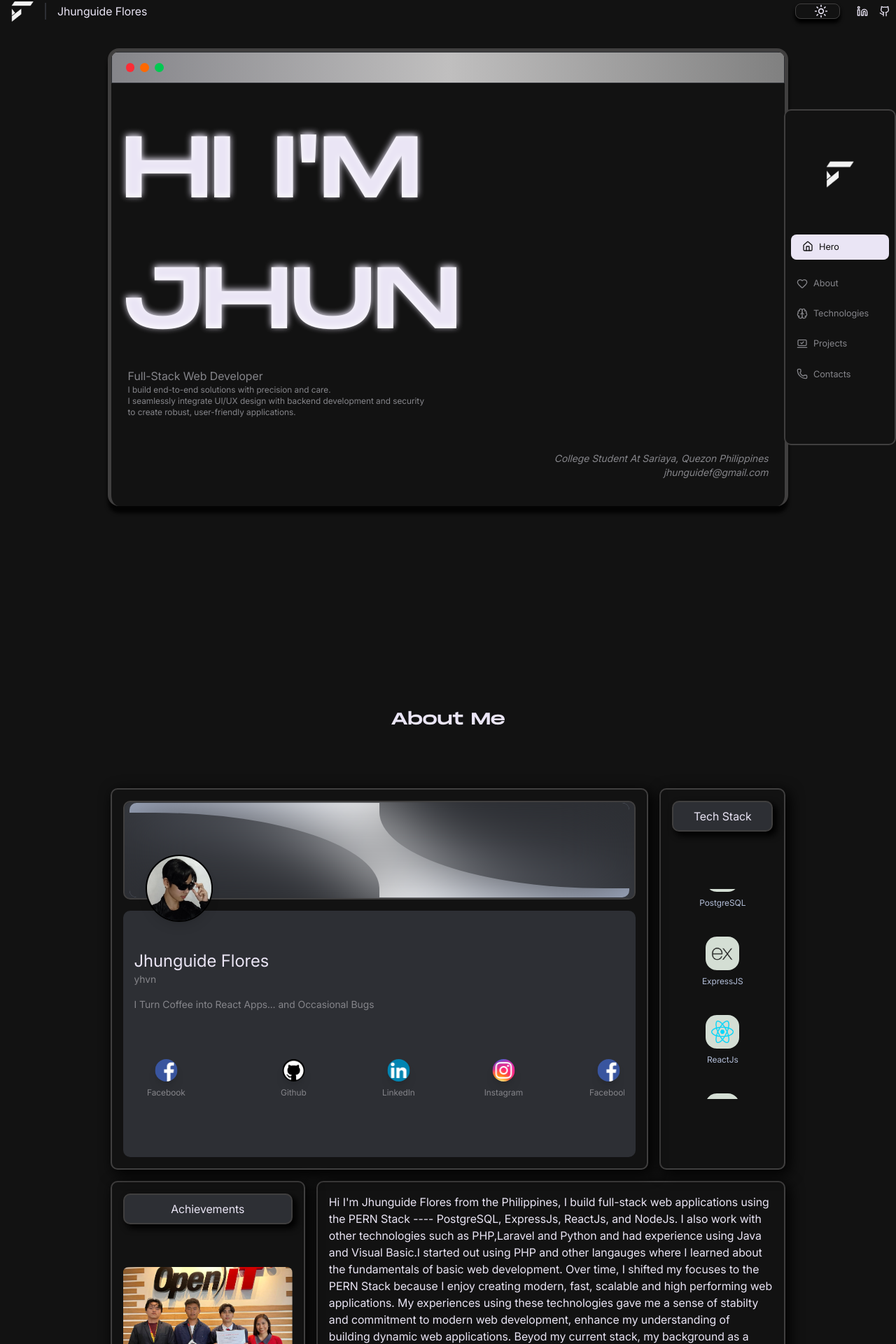
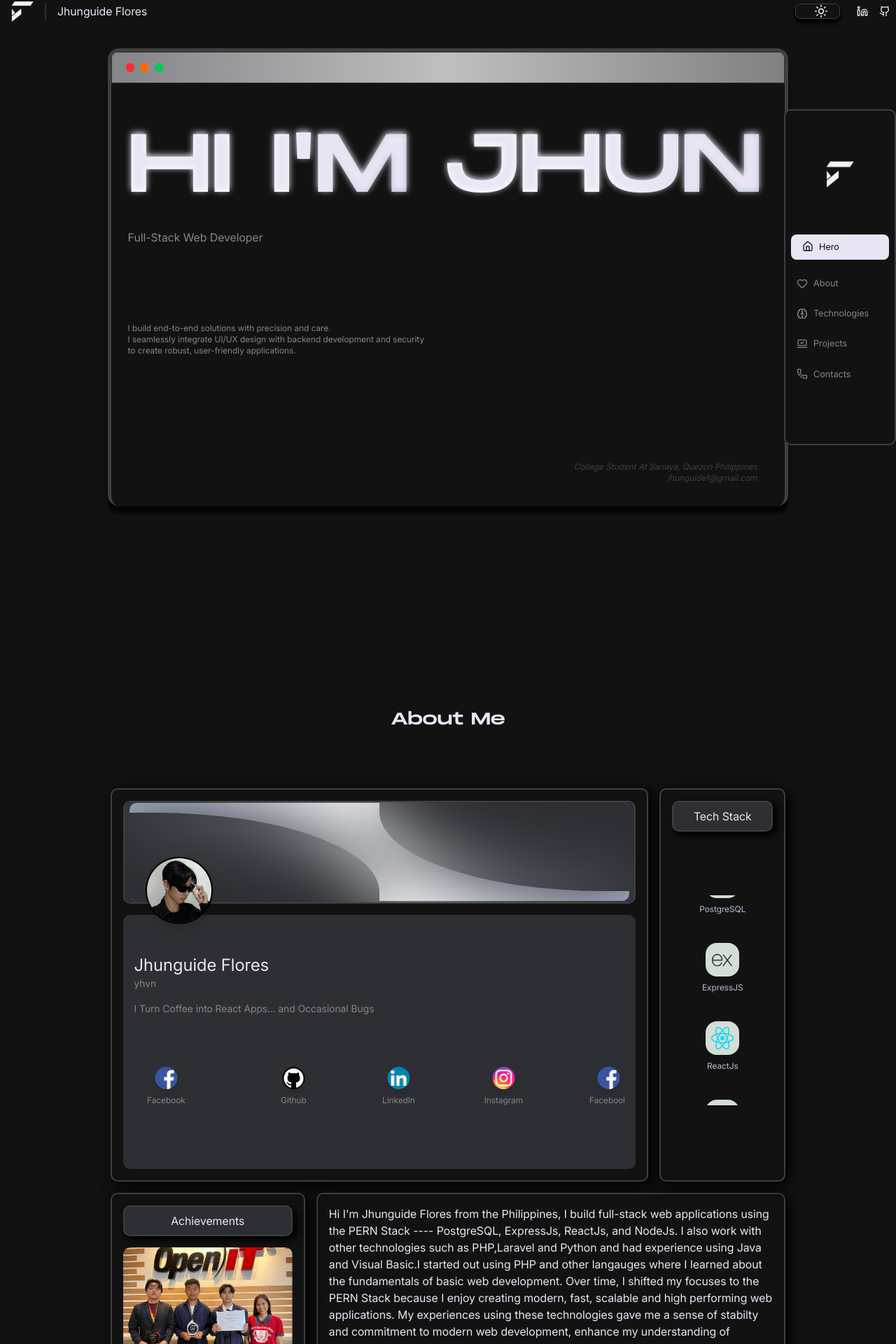
Before and after one commit to yhvn-dev/yhun-portfolio, a React (Vite) app in the folder frontend/: page / in a window 1280 px wide. Shown: the part 4-1924 px from the top of the page at 70% size. Built offline with nearby package versions, Linux system fonts and the light colour scheme; no server answers; grey boxes are pictures that could not be loaded.

Commit message:
Added Animation to the hero page

```diff
--- a/frontend/src/App.css
+++ b/frontend/src/App.css
@@ -207,3 +207,29 @@ body::-webkit-scrollbar-thumb{
 .JHVN-TEXT{
    font-family:"Monument Text";
 }
+
+
+
+/* Add this to your global CSS file or Tailwind config */
+@keyframes fadeInUp {
+  from {
+    opacity: 0;
+    transform: translateY(20px);
+  }
+  to {
+    opacity: 1;
+    transform: translateY(0);
+  }
+}
+
+.fade-in-up {
+  opacity: 0;
+  animation: fadeInUp 0.6s ease-out forwards;
+}
+
+/* Optional: Add staggered delays for sequential animation */
+.fade-in-up:nth-child(1) { animation-delay: 0.1s; }
+.fade-in-up:nth-child(2) { animation-delay: 0.2s; }
+.fade-in-up:nth-child(3) { animation-delay: 0.3s; }
+.fade-in-up:nth-child(4) { animation-delay: 0.4s; }
+.fade-in-up:nth-child(5) { animation-delay: 0.5s; }
--- a/frontend/src/hooks/animations.jsx
+++ b/frontend/src/hooks/animations.jsx
@@ -1,32 +1,57 @@
 import { useEffect, useRef,useState } from "react";
 import { Social_Media, Tech_Stack } from "../data/image_resources";
 import Jhvn from "../assets/Images/jhvn_1_LOGO.png"
+import { motion, useInView } from "framer-motion";
+
+export function FadeInWhenVisible({ children, delay = 0, as = "div", className = "" }) {
+  const Component = as;
+  const MotionWrapper = motion(Component);
+
+  return (
+    <MotionWrapper
+      className={className}
+      style={{ width: "100%", height: "100%" }}
+      initial={{ opacity: 0, y: 20 }}
+      whileInView={{ opacity: 1, y: 0 }}
+      viewport={{ once: true }}
+      transition={{ duration: 0.6, delay }}
+    >
+      {children}
+    </MotionWrapper>
+  );
+}
 
 
-export function useScrollAnimation(className, options = { threshold: 0.2 }) {
-  const elementsRef = useRef([]);
 
-  useEffect(() => {
-    const observer = new IntersectionObserver(
-      (entries) => {
-        entries.forEach((entry) => {
-          entry.target.classList.toggle("show", entry.isIntersecting);
-        });
-      },
-      options
-    );
+export function useFadeInAnimation(delay = 0) {
+  const ref = useRef(null);
+  const isInView = useInView(ref, { once: true });
 
-    const elements = document.querySelectorAll(`.${className}`);
-    elementsRef.current = elements;
-
-    elements.forEach((el) => observer.observe(el));
-
-    return () => observer.disconnect();
-  }, [className, options]);
-
-  return elementsRef;
+  return {
+    ref,
+    initial: { opacity: 0, y: 20 },
+    animate: isInView ? { opacity: 1, y: 0 } : { opacity: 0, y: 20 },
+    transition: { duration: 0.6, delay }
+  };
 }
 
+// Or if you want to use motion components directly:
+export function AnimatedDiv({ children, delay = 0, className = "" }) {
+  const ref = useRef(null);
+  const isInView = useInView(ref, { once: true });
+
+  return (
+    <motion.div
+      ref={ref}
+      className={className}
+      initial={{ opacity: 0, y: 20 }}
+      animate={isInView ? { opacity: 1, y: 0 } : { opacity: 0, y: 20 }}
+      transition={{ duration: 0.6, delay }}
+    >
+      {children}
+    </motion.div>
+  );
+}
 
 
 export function SociaMediaAnimation() {
--- a/frontend/src/pages/Home/Sections/about.jsx
+++ b/frontend/src/pages/Home/Sections/about.jsx
@@ -1,10 +1,8 @@
 import { GithubStats } from "../../../services/GithubStats";
 import { useGithub } from "../../../Context/githubContext";
 import Me_1 from "../../../assets/Images/Me 1.png";
-import {FileUser,Phone,Lightbulb} from "lucide-react"
 import * as Animation from "../../../hooks/animations"
 import Carousel from "../../../features/carousel";
-
 
 function About() {
   const { stats } = useGithub();
@@ -20,7 +18,7 @@ function About() {
       w-full rounded-2xl p-1  ">
 
         {/* Title */}
-        <div className="center w-full h-[20%]">
+        <div className="center w-full h-[20%] fade-in-up">
           <p className="monu-txt text-2xl text-[var(--main-white)] my-16">About Me</p>
         </div>
 
@@ -31,7 +29,7 @@ function About() {
           <div className="relative p-4 gap-4 grid grid-rows-10 grid-cols-1
           col-start-1 col-span-full
           md:col-start-1 md:col-end-9 md:row-start-1 md:row-end-7
-          border-2 border-[var(--metal-dark2)] rounded-[10px] shadow-[5px_5px_20px_1px_black] overflow-hidden">
+          border-2 border-[var(--metal-dark2)] rounded-[10px] shadow-[5px_5px_20px_1px_black] overflow-hidden fade-in-up">
             {/* Header Background */}
 
             <header className="relative center w-full h-full rounded-[10px]
@@ -96,7 +94,7 @@ function About() {
           md:col-start-4 md:col-end-11 md:row-start-7 md:row-end-10
           border-2 border-[var(--metal-dark2)]
           rounded-[10px] shadow-[5px_5px_20px_1px_black] text-[var(--main-white)] overflow-y-auto
-          min-h-[200px]">
+          min-h-[200px] fade-in-up">
               <p className="">
                   Hi I'm Jhunguide Flores from the Philippines, I build full-stack
                 web applications using the PERN Stack ---- PostgreSQL, ExpressJs, ReactJs, and NodeJs.
@@ -116,7 +114,7 @@ function About() {
             md:col-start-9 md:col-span-full md:row-start-1 md:row-end-7
             border-2 border-[var(--metal-dark2)] rounded-[10px]
             shadow-[5px_5px_20px_1px_black] p-4
-            w-full md:max-w-[380px] md:mx-auto">
+            w-full md:max-w-[380px] md:mx-auto fade-in-up">
 
             <div className="center w-full p-2 bg-[var(--dark-variant)]
             rounded-[10px] border-2 border-[var(--metal-dark2)]
@@ -126,37 +124,27 @@ function About() {
             <Animation.TechStackAnimation/>
           </div>
 
-        {/* Achievements */}
-        <div className="
-          col-start-1 col-span-full row-start-5 row-end-8
-          md:col-start-1 md:col-end-4 md:row-start-7 md:row-end-10
-          border-2 border-[var(--metal-dark2)] rounded-[10px]
-          shadow-[5px_5px_20px_1px_black] p-4
-          flex flex-col
-          overflow-hidden">
+
+          {/* ACHIEVEMENTS */}
+          <div className="col-span-full md:col-span-3 md:col-start-1 md:row-start-7 md:row-end-8 fade-in-up">
+            <div className="border-2 border-[var(--metal-dark2)] rounded-[10px]
+              shadow-[5px_5px_20px_1px_black] p-4 flex flex-col overflow-hidden">
 
               {/* Header */}
-          <div className="
-            center w-full p-2 bg-[var(--dark-variant)]
-            rounded-[10px] border-2 border-[var(--metal-dark2)]
-            shadow-[5px_5px_10px_1px_black] text-[var(--main-white)]
-            h-autot">
+              <div className="center w-full p-2 bg-[var(--dark-variant)] rounded-[10px] border-2 border-[var(--metal-dark2)]
+                shadow-[5px_5px_10px_1px_black] text-[var(--main-white)]">
                 Achievements
               </div>
 
-          {/* Content that fills the remaining space */}
-          <div className="
-            flex-1 center w-full mt-4 rounded-[10px]">
+              <div className="flex-1 center w-full mt-4 rounded-[10px]">
                 <Carousel/>
+              </div>
             </div>
           </div>
 
           <div>
-
-
+            {/* Empty div for potential future content */}
           </div>
-
-
 
         </div>
 
--- a/frontend/src/pages/Home/Sections/hero.jsx
+++ b/frontend/src/pages/Home/Sections/hero.jsx
@@ -1,20 +1,25 @@
+import { FadeInWhenVisible } from "../../../hooks/animations";
 
 function Hero() {
-
   return (
     <>
-        <section className="sections w-full
-        col-start-1 col-end-1 row-start-1 row-end-2 border-none ">
 
-            <div className="sections col-start-1 col-end-4 row-start-1 row-end-4  border-none">
+      <section className="sections w-full col-start-1 col-end-1 row-start-1 row-end-2 border-none">
+        <div className="sections col-start-1 col-end-4 row-start-1 row-end-4 border-none">
 
 
-                <main className="hero-main-box flex flex-col items-center justify-start col-start-1 col-span-full md:col-start-2 md:col-end-2 row-start-2 row-end-3
-                    center bg-[var(--metal-dark5)] border-r-5 border-l-5 border-t-5 border-[var(--metal-dark2)] shadow-[0px_10px_5px_0px_rgba(0,0,0,0.8)]
-                    h-full w-full rounded-2xl overflow-hidden">
 
+          <main className="hero-main-box flex flex-col items-center justify-start
+            col-start-1 col-span-full md:col-start-2 md:col-end-2 row-start-2 row-end-3
+            center bg-[var(--metal-dark5)] border-r-5 border-l-5 border-t-5
+            border-[var(--metal-dark2)] shadow-[0px_10px_5px_0px_rgba(0,0,0,0.8)]
+            h-full w-full rounded-2xl overflow-hidden"
+          >
+
+            {/* Header */}
             <div className="box-header w-full h-[3rem] border-[1px] border-[var(--dark-variant)]
-                        flex justify-center items-center">
+                flex justify-center items-center"
+            >
               <ul className="flex items-center justify-start w-full h-full px-4 rounded-[10px]">
                 <div className="circ w-[0.8rem] h-[0.8rem] rounded-full bg-red-500 mx-1"></div>
                 <div className="circ w-[0.8rem] h-[0.8rem] rounded-full bg-orange-500 mx-1"></div>
@@ -22,29 +27,56 @@ function Hero() {
               </ul>
             </div>
 
-                    <div className="flex column flex-col items-center justify-start h-full w-full">
+            {/* HERO CONTENT */}
+            <div className="flex flex-col items-center justify-start h-full w-full">
 
-                        <div className="w-full flex-col flex items-start justify-start h-full px-4 py-8">
-                            <p className="hook-txt text-[7.8rem] text-start w-full center">HI I'M JHUN</p>
-                            <p className="text-start w-full text-[var(--metal-dark4)] mx-2">Full-Stack Web Developer</p>
-                            <p className="text-start w-full text-[var(--metal-dark4)] text-xs mx-2">
-                                I build end-to-end solutions with precision and care. <br/>
-                                I seamlessly integrate UI/UX design with backend development and security <br/>
+              <div className="w-full flex-col flex items-start justify-start h-full px-4 py-8 ">
+
+                <FadeInWhenVisible delay={0.1}>
+                    <div className="flex flex-col md:flex-row items-start md:items-center">
+                        <p className="hook-txt md:text-start md:ml-2 text-[clamp(4.2rem,9.2vw,7.8rem)]">
+                        HI I'M
+                        </p>
+                        <p className="hook-txt ml-36 md:text-start text-[clamp(4.2rem,9.2vw,7.8rem)] md:ml-12 mt-2 md:mt-0">
+                        JHUN
+                        </p>
+                    </div>
+                </FadeInWhenVisible>
+
+                <FadeInWhenVisible delay={0.25}>
+                  <p className="text-start w-full text-[var(--metal-dark4)] mx-2 text-[clamp(1rem, 1vw, 1rem)]">
+                    Full-Stack Web Developer
+                  </p>
+                </FadeInWhenVisible>
+
+                <FadeInWhenVisible delay={0.4}>
+                  <p className="text-start w-full text-[var(--metal-dark4)] mx-2 text-xs">
+                    I build end-to-end solutions with precision and care. <br />
+                    I seamlessly integrate UI/UX design with backend development and security <br />
                     to create robust, user-friendly applications.
                   </p>
-                        </div>
-
-                        <div className="flex items-end justify-start flex-col w-full h-[30%] p-4">
-                            <i className="text-[var(--metal-dark4)] text-sm mx-2">College Student At Sariaya, Quezon Philippines</i>
-                            <i className="text-[var(--metal-dark4)] text-sm mx-2">jhunguidef@gmail.com</i>
-                        </div>
+                </FadeInWhenVisible>
 
               </div>
 
-                </main>
+              <div className="w-full ">
+
+                <FadeInWhenVisible delay={0.55} className="flex flex-col items-end justify-end w-full h-full p-4">
+                    <ul className="flex flex-col items-end justify-end w-full h-full  p-4">
+                        <i className="text-[var(--metal-dark2)] text-xs mx-2">College Student At Sariaya, Quezon Philippines</i>
+                        <i className="text-[var(--metal-dark2)] text-xs mx-2">jhunguidef@gmail.com</i>
+                    </ul>
+                </FadeInWhenVisible>
 
               </div>
 
+
+
+            </div>
+          </main>
+
+
+        </div>
       </section>
     </>
   );
--- a/frontend/src/pages/Home/Sections/skills_tech.jsx
+++ b/frontend/src/pages/Home/Sections/skills_tech.jsx
@@ -1,9 +1,11 @@
 import { FrontEnd, UsedBackEnd, Tools, Database } from "../../../data/image_resources";
+import { FadeInWhenVisible } from "../../../hooks/animations";
 
 function Skills_Tech() {
     return (
         <section id="skills-tech"className="sections column col-start-1 col-end-2 row-start-3 row-end-3 w-full gap-y-20 ">
             {/* MAIN BOX */}
+
             <main className="skills-tech-main  flex flex-col items-center col-start-1 col-span-full md:col-start-2  md:col-end-2 row-start-2 row-end-3 h-full w-full rounded-2xl p-1">
                 {/* Header */}
                 <div className="center w-full h-[20%]">
```
Lines whose indentation alone changed are shown as unchanged.
